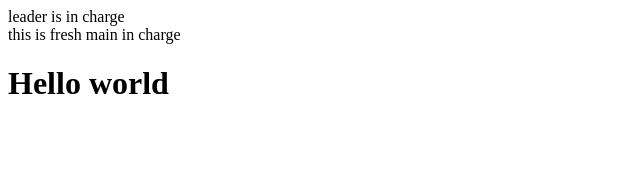
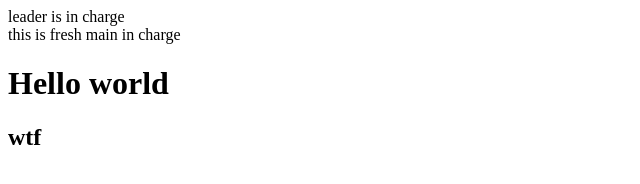
Before and after one commit to MJ29235/githubtest_251031, a plain HTML site: page index.html in a window 1280 px wide. Shown: the full height of the page, 0-640 px from the left. Drawn offline with Linux system fonts and the light colour scheme.

Commit message:
251031_05

```diff
--- a/index.html
+++ b/index.html
@@ -9,5 +9,6 @@
     <nav>leader is in charge</nav>
     <main>this is fresh main in charge</main>
     <h1>Hello world</h1>
+    <h2>wtf</h2>
   </body>
 </html>
```
